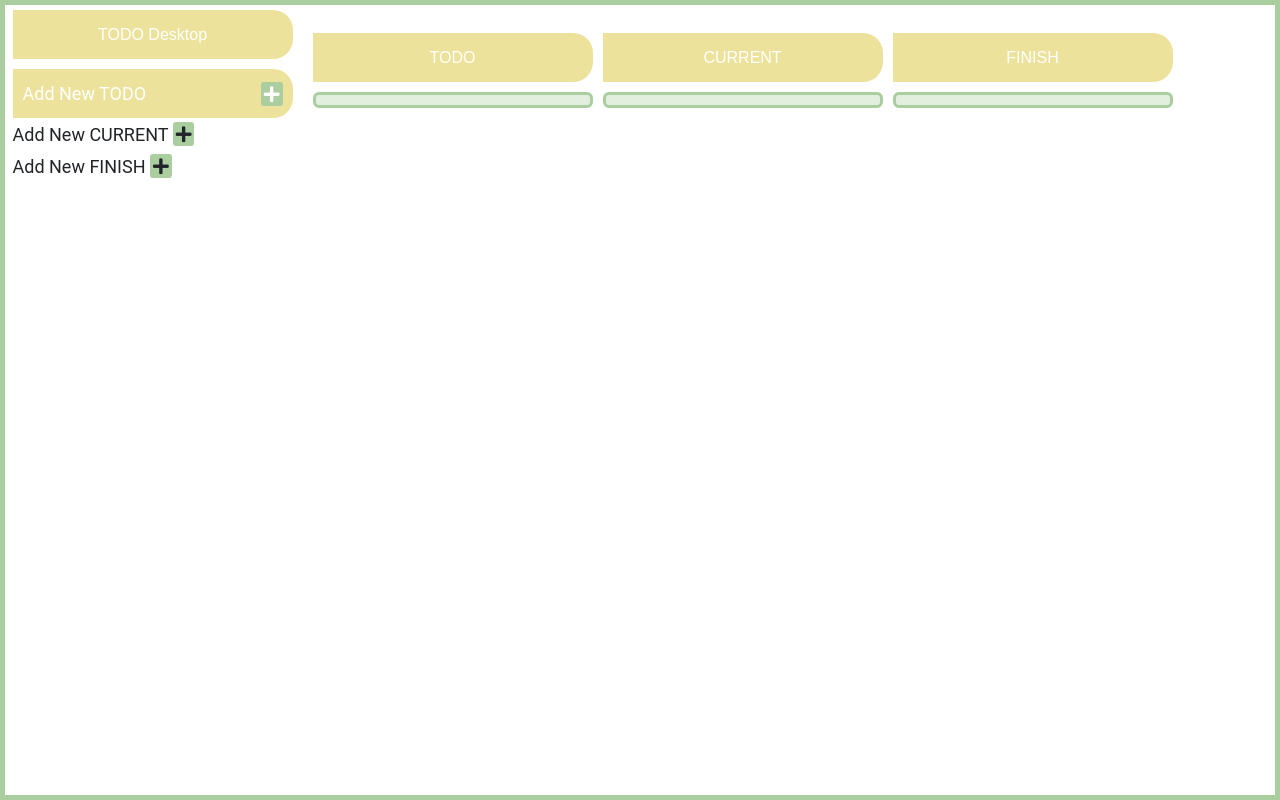
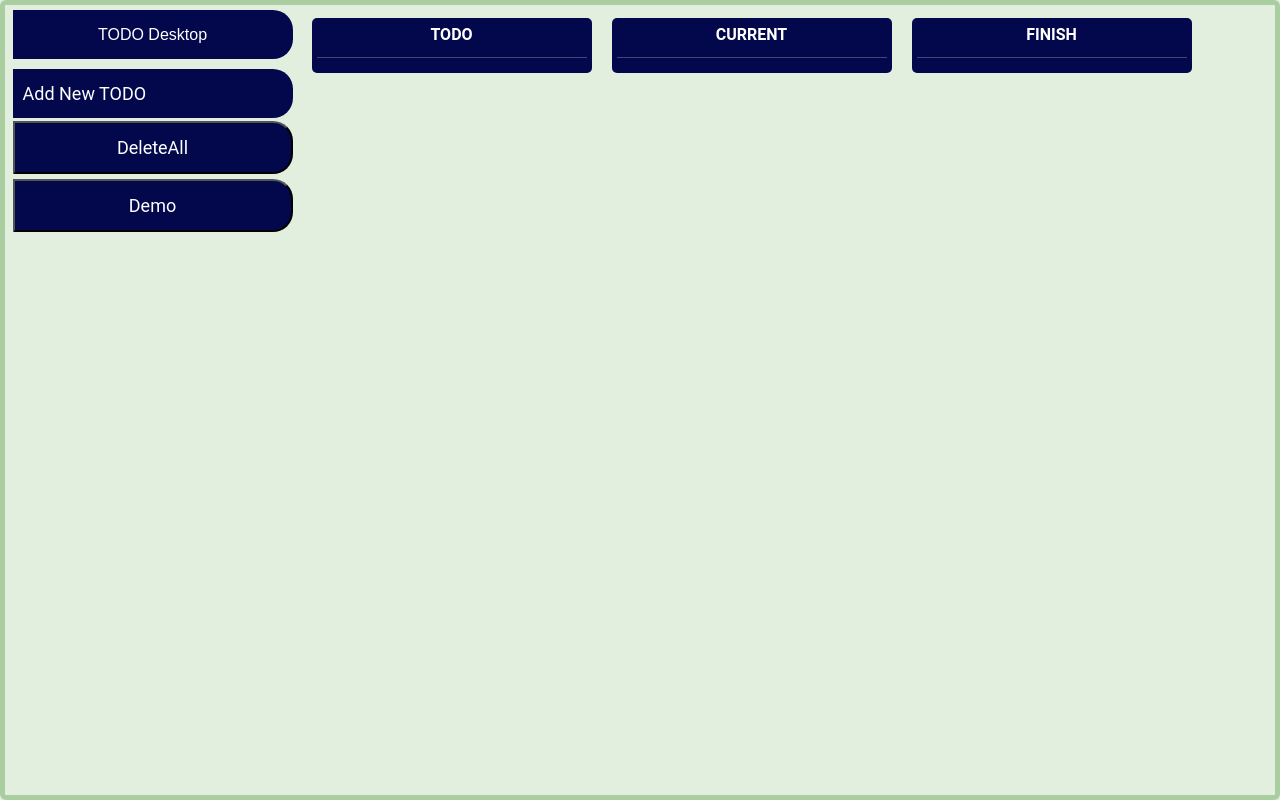
Before and after one commit to SAYED-MEJBRI/projet-Setup, a plain HTML site: page index.html in a window 1280 px wide. Drawn offline with nearby package versions, Linux system fonts and the light colour scheme.

Commit message:
ajout de nouvelle fonctionnalité et mgestion d'interface

```diff
--- a/index.html
+++ b/index.html
@@ -16,49 +16,32 @@
     <link rel="stylesheet" href="mode83.css" />
 </head>
 
-<body class="d-flex jc-fs p-1">
+<body class="d-flex fw-wrap jc-fs p-1 tache">
     <aside class="p-1">
         <div class="d-flex jc-c">
             <h4 class="mb-3 d-flex jc-c btn1 w-280">TODO Desktop</h4>
         </div>
         <div id="TODO" class="d-flex jc-c">
-            <div id="addNew" data-bs-toggle="modal" class="w-280" data-bs-target="#form">
-                <span>Add New TODO</span>
-                <i class="fas fa-plus"></i>
+            <div id="addNew" data-bs-toggle="modal" class="w-280 action" data-bs-target="#form">
+                <span >Add New TODO</span>
             </div>
         </div>
         <div id="CURRENT" class="d-flex jc-c p-1">
-            <div id="addNewCurrent" data-bs-toggle="modal" class="w-280" data-bs-target="#form">
-                <span>Add New CURRENT</span>
-                <i class="fas fa-plus"></i>
-            </div>
+            <input id="addNewCurrent" type="submit"  class="w-280 action" value="DeleteAll" width="300px" onclick="clearLocalStorage();">
         </div>
         <div class="d-flex jc-c p-1">
-            <div id="addNewFinish" data-bs-toggle="modal" class="w-280" data-bs-target="#form">
-                <span>Add New FINISH</span>
-                <i class="fas fa-plus"></i>
-            </div>
+                <input id="addNewFinish" type="submit"  class="w-280 action" value="Demo"  onclick="demonstration();">
         </div>
     </aside>
-    <main class="d-flex">
+    <main class="d-flex fw-wrap">
         <div class="todo">
-            <div class="desktop mw-1320">
+            <div class="desktop mw-1320 tache">
                 <!-- Modal -->
-                <div class="d-flex g-1">
-                <div class="d-flex jc-c">
-                    <h1 class="text-center my-3 btn1 w-280">TODO</h1>
-                </div>
-                <div class="d-flex jc-c">
-                    <h1 class="text-center my-3 btn1 w-280">CURRENT</h1>
-                </div>
-                <div class="d-flex jc-c">
-                    <h1 class="text-center my-3 btn1 w-280">FINISH</h1>
-                </div>
-                </div>
-                <div class="d-flex g-1">
-                <div id="tasks1" class="f-1-280  tache"></div>
+                <div class="d-flex fw-wrap g-1">
+                <div id="tasks1" class="f-1-280 tache"></div>
                 <div id="tasks2" class="f-1-280 tache"></div>
                 <div id="tasks3" class="f-1-280 tache"></div>
+
             </div>
                 <form class="modal fade f-1-280" id="form" tabindex="-1" aria-labelledby="exampleModalLabel"
                     aria-hidden="true">
--- a/main.js
+++ b/main.js
@@ -1,4 +1,5 @@
 let form = document.getElementById("form");
+
 let textInput = document.getElementById("textInput");
 let dateInput = document.getElementById("dateInput");
 let textarea = document.getElementById("textarea");
@@ -15,10 +16,10 @@ let add = document.getElementById("add");
 
 
 
-
 form.addEventListener("submit", (e) => {
     e.preventDefault();
-    formValidation();
+     formValidation();
+   console.log(' action => ',  );
   });
 
   let formValidation = () => {
@@ -53,17 +54,14 @@ let acceptData = () => {
   localStorage.setItem("data", JSON.stringify(data));
 
   console.log(data);
-  // const btntodo=document.getElementById('TODO');
-  // btntodo.addEventListener("click",createTasks())
-  // const btnCURRENT=document.getElementById('CURRENT');
-  // btntodo.addEventListener("click",createCurrent())
+
    createTasks();
 };
 
 let createTasks = () => {
-    tasks1.innerHTML = "";
-    tasks2.innerHTML = "";
-    tasks3.innerHTML = "";
+    tasks1.innerHTML =  `<div class="btn1 w-280"> <strong>TODO<hr></strong> </div>`;
+    tasks2.innerHTML =  `<div class="btn1 w-280"> <strong>CURRENT<hr></strong> </div>`;
+    tasks3.innerHTML =  `<div class="btn1 w-280"> <strong>FINISH<hr></strong> </div>`;
     data.map((x, y) => {
       let template=`
 <div id=${y}>
@@ -78,15 +76,15 @@ let createTasks = () => {
     </div>
 `
       if (x.statut==='faire') {
-        tasks1.innerHTML += template;
+        tasks1.innerHTML += '<div>'+ template +'</div>';
         return tasks1
       }
       if (x.statut==='courant') {
-        tasks2.innerHTML += template;
+        tasks2.innerHTML += '<div>'+ template +'</div>';
         return tasks2
       }
       if (x.statut==='finie') {
-        tasks3.innerHTML += template;
+        tasks3.innerHTML += '<div>'+ template +'</div>';
         return tasks3
       }
 
@@ -138,7 +136,7 @@ let createTasks = () => {
             <span class="small text-secondary">${x.date}</span>
             <p>${x.description}</p>
 
-            <span class="options">
+            <span class="options ">
               <i onClick= "editTask(this)" data-bs-toggle="modal" data-bs-target="#form" class="fas fa-edit"></i>
               <i onClick ="deleteTask(this);createTasks()" class="fas fa-trash-alt"></i>
             </span>
@@ -149,3 +147,93 @@ let createTasks = () => {
 
     resetForm();
   };
+  function clearLocalStorage() {
+
+   if(prompt("vous êtes sur de suprimé tout oui ou nn")==='oui'){
+      localStorage.clear();
+      data = [];
+
+    // tasks1.innerHTML = `<div class="btn1 w-200"> <strong>TODO<hr></strong> </div>`;
+    // tasks2.innerHTML = "<strong>CURRENT<hr></strong>";
+    // tasks3.innerHTML = "<strong>FINISH<hr></strong>";
+   }
+  }
+
+  const demo= [
+    {
+        "text": "ddddddd",
+        "date": "",
+        "description": "QSDFEGRHY",
+        "statut": "finie"
+    },
+    {
+        "text": "azer",
+        "date": "",
+        "description": "retr",
+        "statut": "courant"
+    },
+    {
+        "text": "sqfgr",
+        "date": "",
+        "description": "sdqfs",
+        "statut": "faire"
+    },
+    {
+        "text": "sqds",
+        "date": "",
+        "description": "sqdfsqQSDFGYJUILOMHGFGFGHGFDSQsdfghjhghjhghj",
+        "statut": "faire"
+    }
+]
+function demonstration(){
+
+  data.splice(0, data.length, ...demo);
+  createTasks();
+//   tasks1.innerHTML = "<strong>TODO<hr></strong> ";
+//   tasks2.innerHTML = "<strong>CURRENT<hr></strong>";
+//   tasks3.innerHTML = "<strong>FINISH<hr></strong>";
+
+// for (const i in demo) {
+//   if (demo[i].statut==='faire') {
+
+//     tasks1.innerHTML+=   `<div > <span class="fw-bold">${demo[i].text}</span>
+//         <span class="small text-secondary">${demo[i].date}</span>
+//         <p>${demo[i].description}</p>
+
+//         <span class="options">
+//           <i onClick= "editTask(this)" data-bs-toggle="modal" data-bs-target="#form" class="fas fa-edit"></i>
+//           <i onClick ="deleteTask(this);createTasks()" class="fas fa-trash-alt"></i>
+//         </span>
+//       </div>`
+
+//   }
+
+//     if (demo[i].statut==='courant') {
+//       tasks2.innerHTML+=   `<div > <span class="fw-bold">${demo[i].text}</span>
+//       <span class="small text-secondary">${demo[i].date}</span>
+//       <p>${demo[i].description}</p>
+
+//       <span class="options">
+//         <i onClick= "editTask(this)" data-bs-toggle="modal" data-bs-target="#form" class="fas fa-edit"></i>
+//         <i onClick ="deleteTask(this);createTasks()" class="fas fa-trash-alt"></i>
+//       </span>
+//     </div>`
+//     }
+//     if (demo[i].statut==='finie') {
+//       tasks3.innerHTML+=   `<div > <span class="fw-bold">${demo[i].text}</span>
+//       <span class="small text-secondary">${demo[i].date}</span>
+//       <p>${demo[i].description}</p>
+
+//       <span class="options">
+//         <i onClick= "editTask(this)" data-bs-toggle="modal" data-bs-target="#form" class="fas fa-edit"></i>
+//         <i onClick ="deleteTask(this);createTasks()" class="fas fa-trash-alt"></i>
+//       </span>
+//     </div>`
+//     }
+  //}
+
+
+
+
+  // resetForm();
+}
--- a/style.css
+++ b/style.css
@@ -25,11 +25,17 @@ body {
     border-radius: 8px;
     padding: 15px;
   }
-  #addNew {
+  #tasks2 div, #tasks1 div, #tasks3 div {
+    border-radius: 5px;
+    background-color: rgb(23, 248, 248);
+    margin-bottom: 20px;
+    padding: 5px;
+  }
+  #addNew, #addNewCurrent, #addNewFinish, .btn1 {
     display: flex;
     justify-content: space-between;
     align-items: center;
-    background-color:  #ede29b;
+    background-color:  #02084b !important;
     color: white;
     padding: 11px 10px;
     border-radius: 0px 20px 20px 0px;
@@ -50,27 +56,14 @@ body {
     gap: 14px;
   }
 
-  #tasks div {
-    border: 3px solid #abcea1;
+
+
+.tache {
+
     background-color: #e2eede;
     border-radius: 6px;
     padding: 5px;
-    display: flex;
-    flex-direction: column;
-    justify-content:space-evenly;
-    width: 280px;
-    gap: 4px;
-  }
-
-.tache {
-    border: 3px solid #abcea1;
-    background-color: #e2eede;
-    border-radius: 6px;
-    padding: 5px;
-    display: flex;
-    flex-direction: column;
-    justify-content:space-evenly;
-    width: 280px;
+    min-width: 280px;
     gap: 4px;
   }
   #tasks div .options {
@@ -83,7 +76,7 @@ body {
     cursor: pointer;
   }
   .btn1{
-  background-color: #ede29b; /* Green */
+    background-color:  #02084b;
   border-radius: 0px 20px 20px 0px;
   border: none;
   color: white;
@@ -93,14 +86,10 @@ body {
   display: inline-block;
   font-size: 16px;
   }
-  .btn1:hover{
-    background-color:white; /* Green */
 
-    border: none;
-    color:#ede29b ;
-
-
-    }
   .jc-fs{
     justify-content: flex-start;
   }
+  .w-200{
+    width:200px ;
+  }
```
